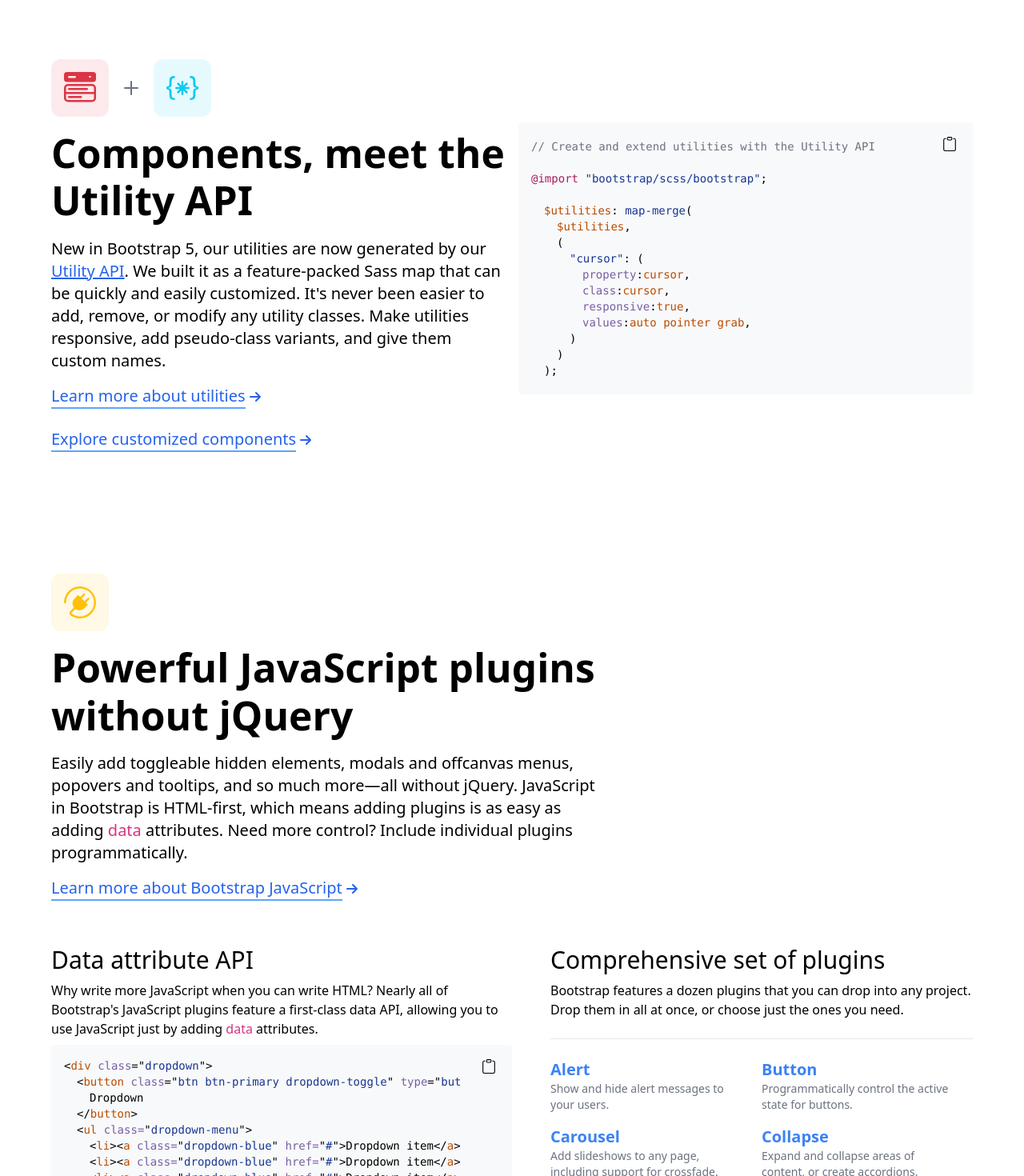
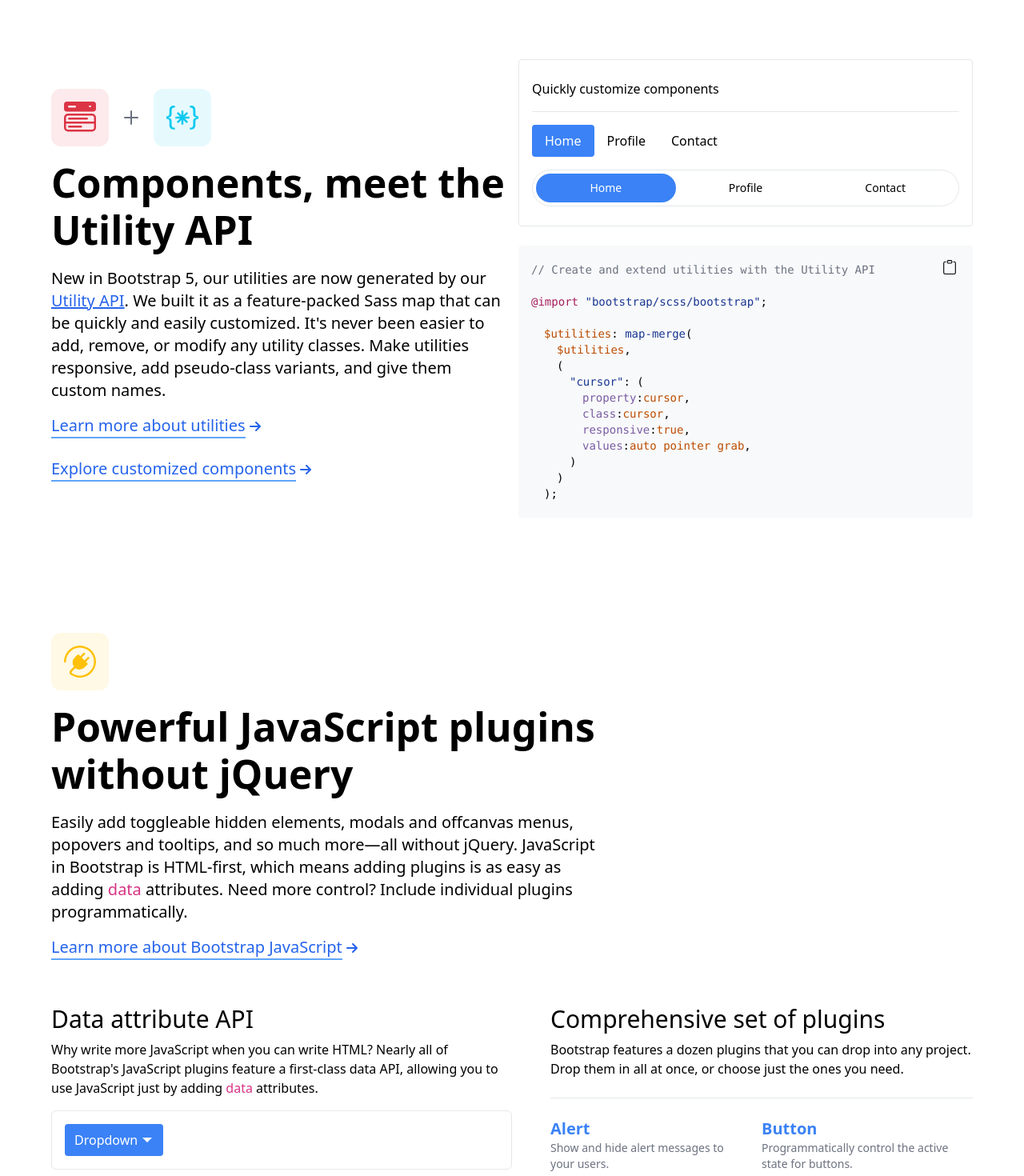
Before and after one commit to lifeisbeautifu1/Bootstrap, a React (Create React App) app: page / in a window 1280 px wide. Shown: the part 3760-5230 px from the top of the page at 80% size. Built offline with nearby package versions, Linux system fonts and the light colour scheme.

Commit message:
added dropdown and menus

```diff
--- a/src/components/Components.tsx
+++ b/src/components/Components.tsx
@@ -1,6 +1,26 @@
+import React, { useEffect } from 'react';
 import { BsClipboard } from 'react-icons/bs';
 
 const Components = () => {
+  useEffect(() => {
+    const items = document.querySelectorAll('.nav-item');
+
+    items.forEach((item) => {
+      item.addEventListener('click', (e: any) => {
+        items.forEach((item) => item.classList.remove('active'));
+        e.target.classList.add('active');
+      });
+    });
+
+    const items2 = document.querySelectorAll('.nav-item2');
+
+    items2.forEach((item) => {
+      item.addEventListener('click', (e: any) => {
+        items2.forEach((item) => item.classList.remove('active'));
+        e.target.classList.add('active');
+      });
+    });
+  }, []);
   return (
     <div className="flex flex-col lg:flex-row items-center gap-4 px-6 lg:px-0 w-full lg:w-[90%] mx-auto my-12 lg:my-36">
       <div className="w-full lg:w-1/2 flex flex-col gap-4 items-start">
@@ -42,7 +62,7 @@
               viewBox="0 0 16 16"
             >
               <path
-                fill-rule="evenodd"
+                fillRule="evenodd"
                 d="M1.114 8.063V7.9c1.005-.102 1.497-.615 1.497-1.6V4.503c0-1.094.39-1.538 1.354-1.538h.273V2h-.376C2.25 2 1.49 2.759 1.49 4.352v1.524c0 1.094-.376 1.456-1.49 1.456v1.299c1.114 0 1.49.362 1.49 1.456v1.524c0 1.593.759 2.352 2.372 2.352h.376v-.964h-.273c-.964 0-1.354-.444-1.354-1.538V9.663c0-.984-.492-1.497-1.497-1.6ZM14.886 7.9v.164c-1.005.103-1.497.616-1.497 1.6v1.798c0 1.094-.39 1.538-1.354 1.538h-.273v.964h.376c1.613 0 2.372-.759 2.372-2.352v-1.524c0-1.094.376-1.456 1.49-1.456v-1.3c-1.114 0-1.49-.362-1.49-1.456V4.352C14.51 2.759 13.75 2 12.138 2h-.376v.964h.273c.964 0 1.354.444 1.354 1.538V6.3c0 .984.492 1.497 1.497 1.6ZM7.5 11.5V9.207l-1.621 1.621-.707-.707L6.792 8.5H4.5v-1h2.293L5.172 5.879l.707-.707L7.5 6.792V4.5h1v2.293l1.621-1.621.707.707L9.208 7.5H11.5v1H9.207l1.621 1.621-.707.707L8.5 9.208V11.5h-1Z"
               />
             </svg>
@@ -102,6 +122,32 @@
         </span>
       </div>
       <div className="w-full lg:w-1/2 flex flex-col gap-4 items-start">
+        <div className="py-6 px-4 w-full rounded bg-white text-black border border-gray-200 mb-2">
+          <h1 className="font-medium">Quickly customize components</h1>
+          <hr className="my-4" />
+          <nav className="flex items-center">
+            <div className="active nav-item px-4 py-2 rounded cursor-pointer">
+              Home
+            </div>
+            <div className="nav-item px-4 py-2 rounded cursor-pointer">
+              Profile
+            </div>
+            <div className="nav-item px-4 py-2 rounded cursor-pointer">
+              Contact
+            </div>
+          </nav>
+          <nav className="mt-4 flex items-center border border-gray-200 rounded-full p-1 text-sm">
+            <div className="active text-center active rounded-full w-full nav-item2 px-4 py-2 cursor-pointer">
+              Home
+            </div>
+            <div className=" text-center nav-item2 rounded-full w-full px-4 py-2  cursor-pointer">
+              Profile
+            </div>
+            <div className=" text-center nav-item2 rounded-full w-full px-4 py-2  cursor-pointer">
+              Contact
+            </div>
+          </nav>
+        </div>
         <div className="w-full relative z-[1] p-4 py-5 rounded bg-[#f8f9fa] flex items-center justify-start gap-2 text-center pr-16 text-sm">
           <pre className="overflow-auto">
             <code className="text-left language-css flex flex-col">
--- a/src/components/Powerful.tsx
+++ b/src/components/Powerful.tsx
@@ -1,6 +1,24 @@
 import { BsClipboard } from 'react-icons/bs';
+import { useState, useEffect, useRef } from 'react';
+import { GoTriangleDown } from 'react-icons/go';
 
 const Powerful = () => {
+  const [showDropDown, setShowDropDown] = useState(false);
+
+  const buttonRef = useRef<HTMLDivElement>(null);
+
+  useEffect(() => {
+    const clickOutside = (e: MouseEvent) => {
+      if (
+        e.target !== buttonRef.current &&
+        !buttonRef.current?.contains(e.target as Node)
+      ) {
+        setShowDropDown(false);
+      }
+    };
+    window.addEventListener('click', clickOutside);
+    return () => window.removeEventListener('click', clickOutside);
+  }, []);
   return (
     <>
       <div className="flex flex-col lg:flex-row gap-8 lg:gap-16 items-start   w-full px-6 lg:px-0 lg:w-[90%] mx-auto my-12">
@@ -13,7 +31,7 @@
               viewBox="0 0 16 16"
             >
               <path
-                fill-rule="evenodd"
+                fillRule="evenodd"
                 d="M1 8a7 7 0 1 1 2.898 5.673c-.167-.121-.216-.406-.002-.62l1.8-1.8a3.5 3.5 0 0 0 4.572-.328l1.414-1.415a.5.5 0 0 0 0-.707l-.707-.707 1.559-1.563a.5.5 0 1 0-.708-.706l-1.559 1.562-1.414-1.414 1.56-1.562a.5.5 0 1 0-.707-.706l-1.56 1.56-.707-.706a.5.5 0 0 0-.707 0L5.318 5.975a3.5 3.5 0 0 0-.328 4.571l-1.8 1.8c-.58.58-.62 1.6.121 2.137A8 8 0 1 0 0 8a.5.5 0 0 0 1 0Z"
               />
             </svg>
@@ -61,7 +79,28 @@
             allowing you to use JavaScript just by adding{' '}
             <span className="text-[#d63384]">data</span> attributes.
           </p>
-
+          <div className="my-2 p-4 rounded-md border border-gray-200 w-full">
+            <div
+              ref={buttonRef}
+              className="py-2 px-3 text-white bg-blue-500 cursor-pointer hover:bg-blue-600 w-[fit-content] rounded flex items-center gap-1 relative"
+              onClick={() => setShowDropDown(!showDropDown)}
+            >
+              Dropdown <GoTriangleDown />
+              {showDropDown && (
+                <ul className="py-2 w-[135%] absolute z-10 top-[105%] left-0 bg-white rounded border border-gray-200 text-black">
+                  <li className="px-3 py-[6px] hover:bg-gray-100">
+                    Dropdown item
+                  </li>
+                  <li className="px-3 py-[6px] hover:bg-gray-100">
+                    Dropdown item
+                  </li>
+                  <li className="px-3 py-[6px] hover:bg-gray-100">
+                    Dropdown item
+                  </li>
+                </ul>
+              )}
+            </div>
+          </div>
           <div className="w-full relative z-[1] p-4 rounded bg-[#f8f9fa] flex items-center justify-start gap-2 text-center pr-16 text-sm">
             <pre className="overflow-auto">
               <code className="text-left language-css flex flex-col">
--- a/src/index.css
+++ b/src/index.css
@@ -204,3 +204,10 @@
     opacity: 1;
   }
 }
+.nav-item.active {
+  @apply bg-blue-500 text-white;
+}
+
+.nav-item2.active {
+  @apply bg-blue-500 text-white;
+}
```
